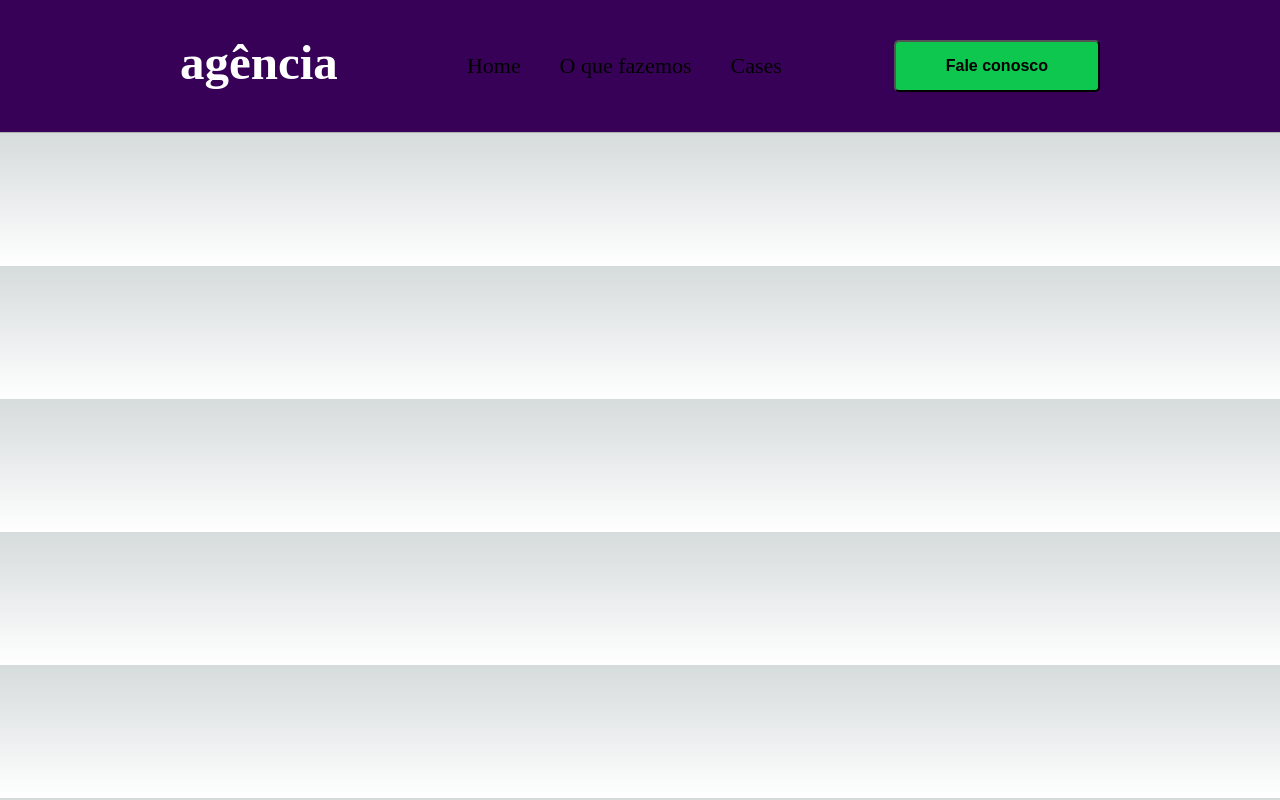
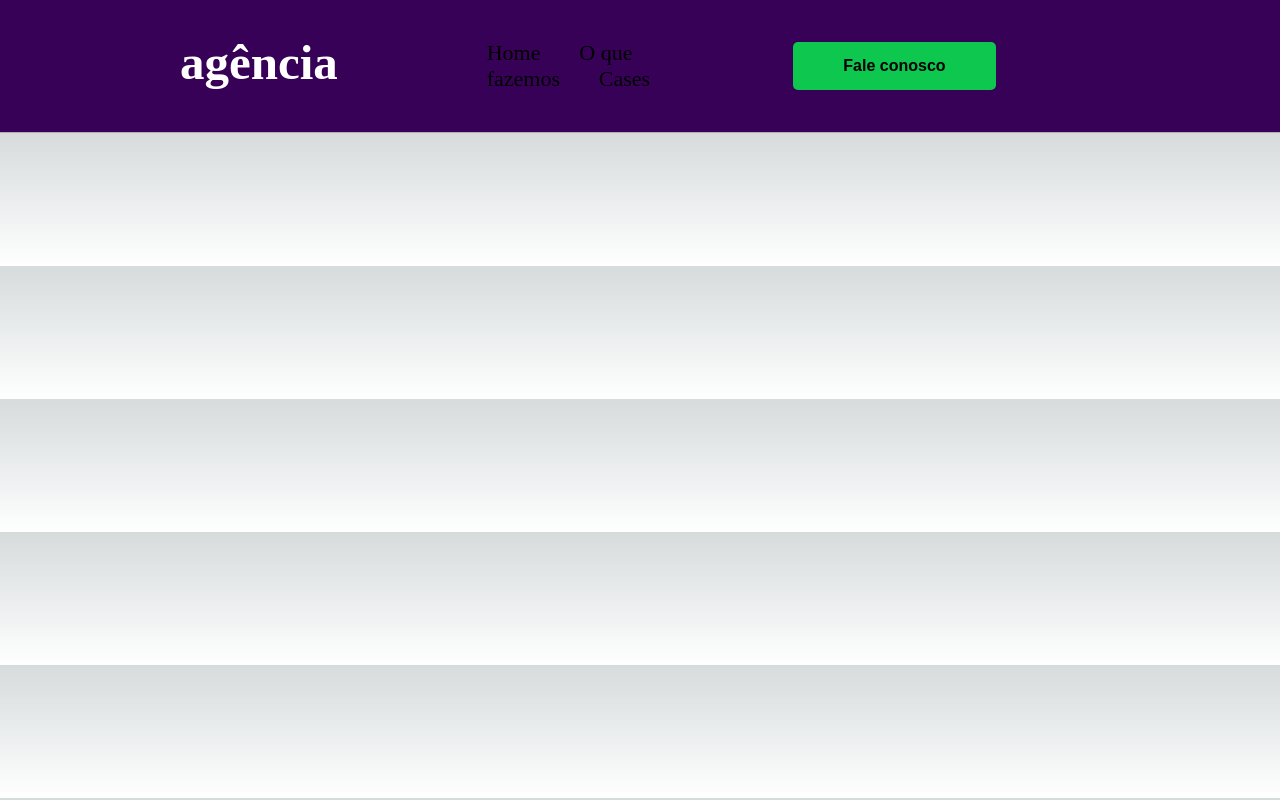
Before and after one commit to joaovslopes/landingpage, a Next.js app: page / in a window 1280 px wide. Built offline with nearby package versions, Linux system fonts and the light colour scheme.

Commit message:
att para display grid

```diff
--- a/components/header/header.module.scss
+++ b/components/header/header.module.scss
@@ -6,7 +6,8 @@
   background-color: $purple-color;
   border-bottom: 0.5px solid $gray-color;
 
-  display: flex;
+  display: grid;
+  grid-template-columns: repeat(3, 1fr);
   align-items: center;
   justify-content: space-between;
 }
@@ -24,4 +25,5 @@
   font-weight: bold;
   background-color: $green-color;
   border-radius: 5px;
+  border: none;
 }
```
